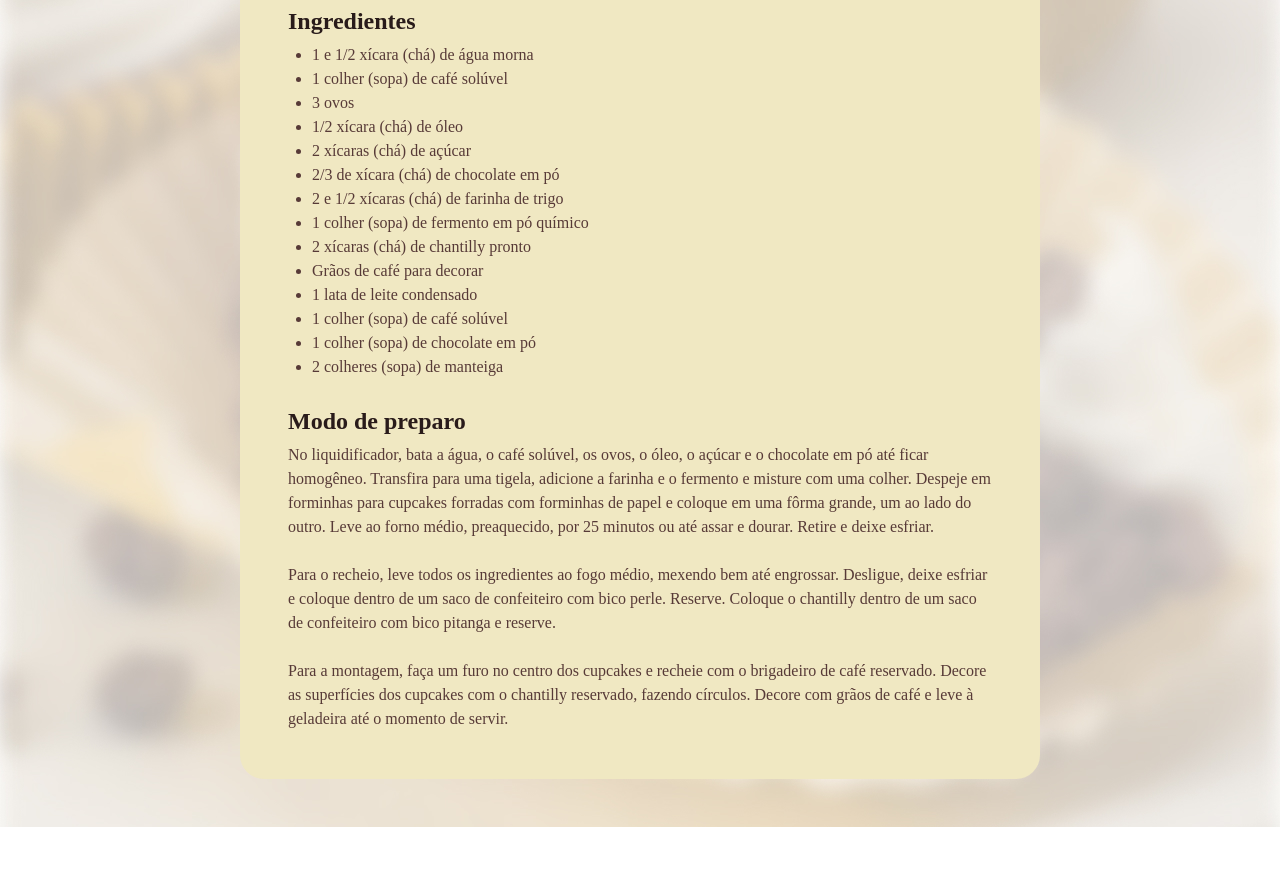
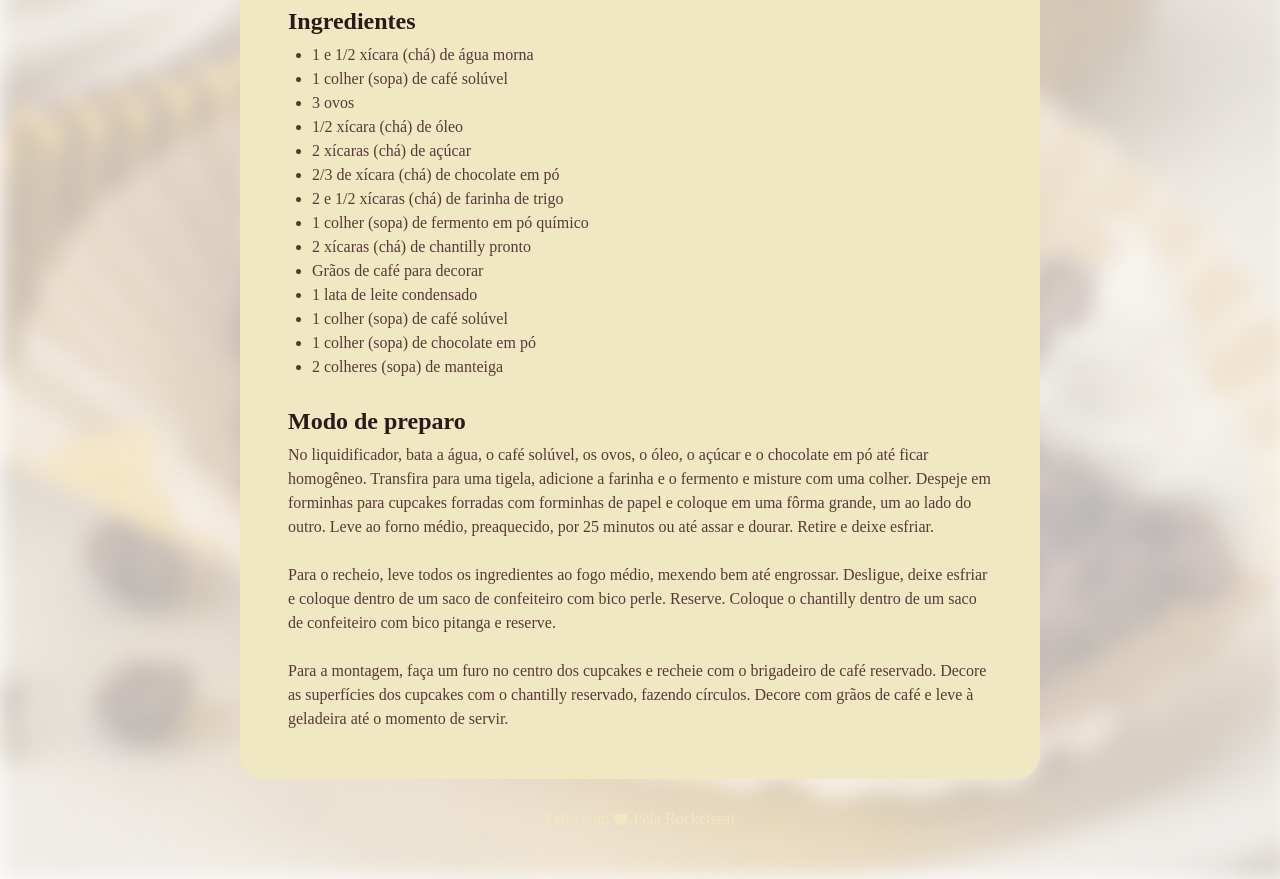
Before and after one commit to derikluizz/projeto-receitas-fullstack, a plain HTML site: page index.html in a window 1280 px wide. Shown: the part 720-1599 px from the top of the page. Before the commit the page ends 1547 px from the top, so only its background shows below. Drawn offline with Linux system fonts and the light colour scheme; a web font is replaced by a local one.

Commit message:
Adicionando footer.

```diff
--- a/index.html
+++ b/index.html
@@ -56,5 +56,10 @@
         </main>
 
     </div>
+    <footer>
+        Feito com
+        <img src="assets/heart.svg" alt="Coraçãozinho fofinho.">
+        Pela Rocketseat
+    </footer>
 </body>
 </html>
--- a/style.css
+++ b/style.css
@@ -20,7 +20,7 @@ body {
   padding: 24px;
   background-color: #F0E8C2;
   border-radius: 24px;
-  margin: 48px auto;
+  margin: 48px auto 28px;
 }
 img {
   border-radius: 16px;
@@ -57,3 +57,13 @@ h1,h2 {
 ul {
   padding-left: 24px;
 }
+
+footer {
+  color: #F0E8C2;
+  text-align: center;
+  padding-bottom: 48px;
+}
+
+footer img {
+  vertical-align: middle;
+}
```
Also changed, not shown: assets/heart.svg (added).
